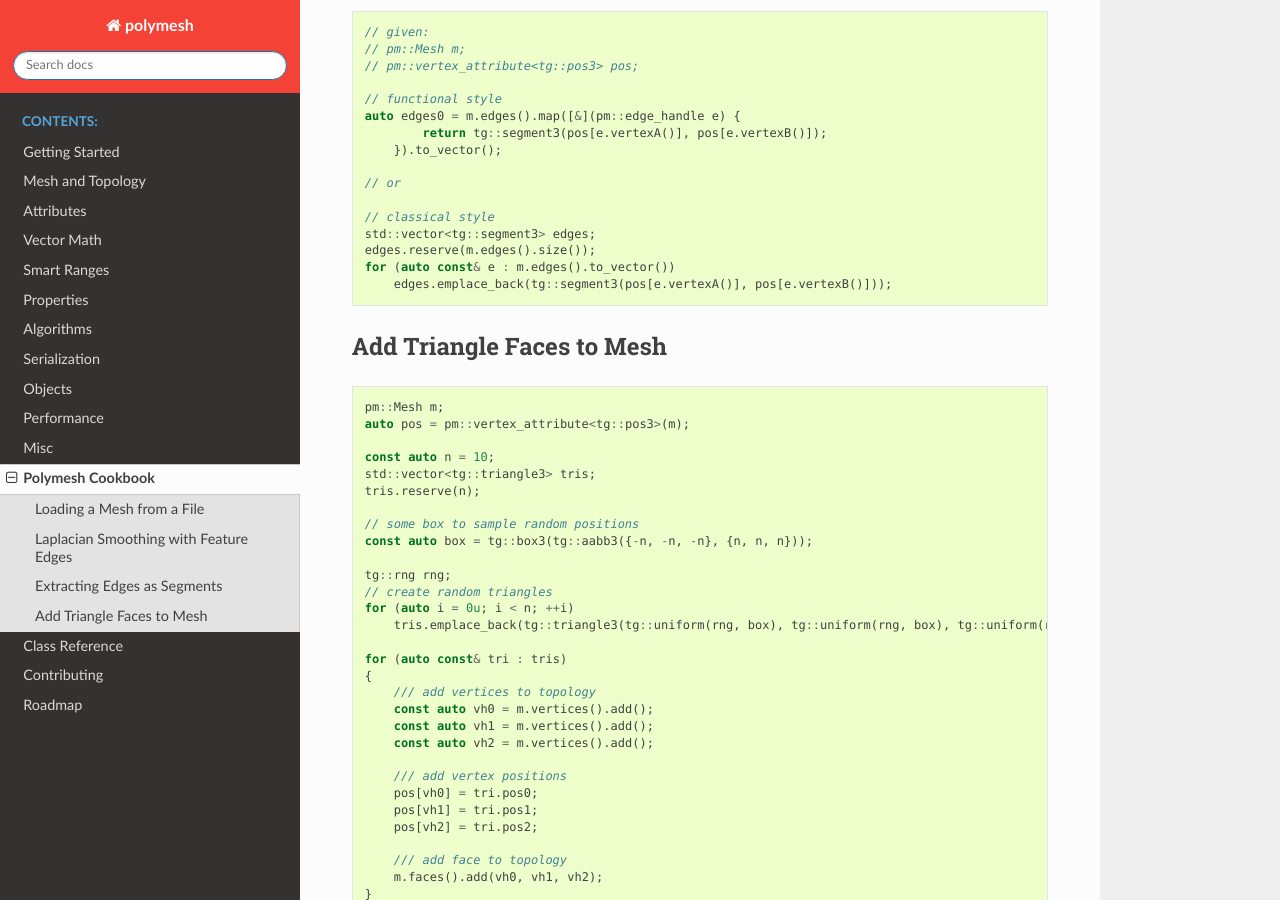
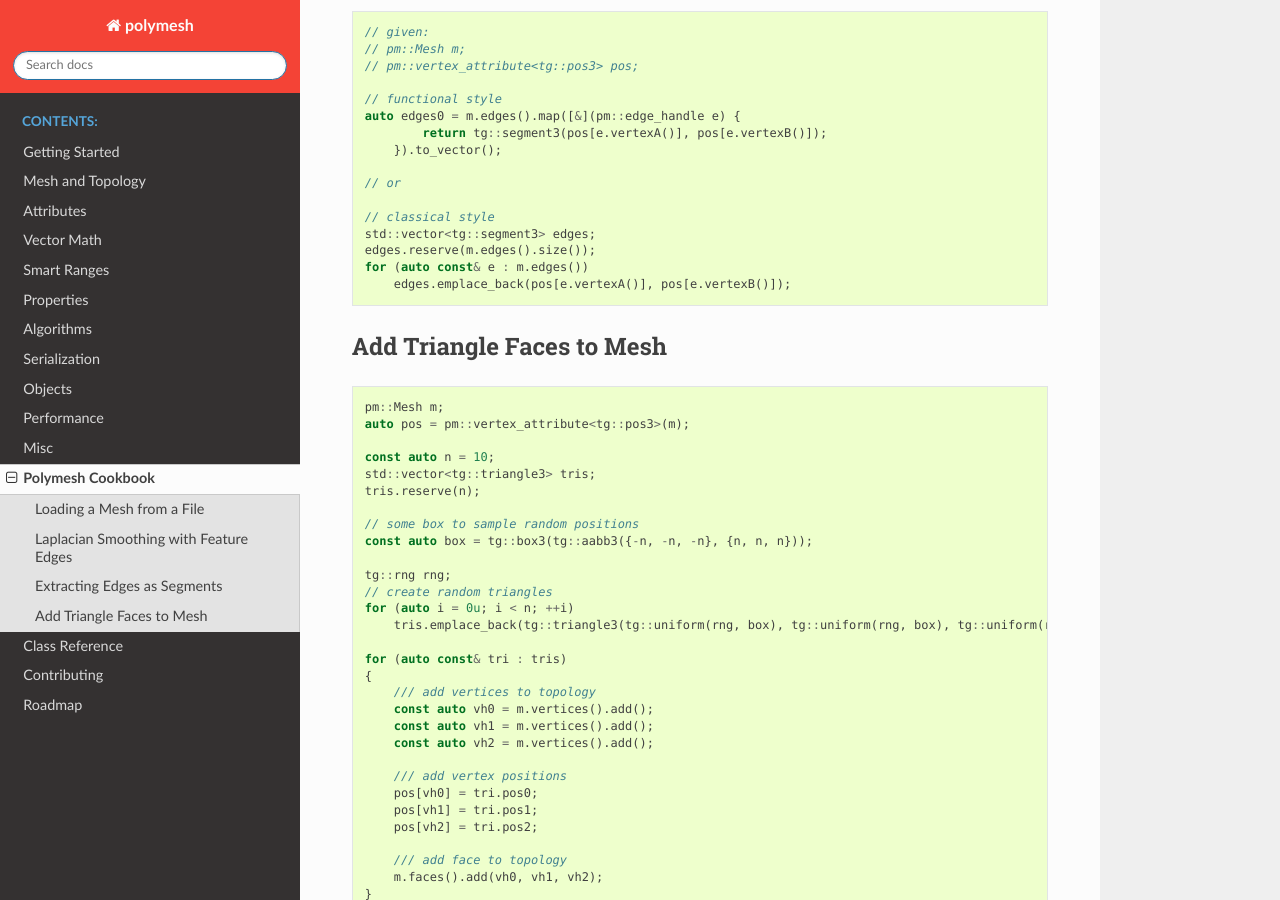
Before and after one commit to project-arcana/polymesh, a Sphinx documentation site: the page built from docs/cookbook.rst, in a window 1280 px wide and 900 px high, scrolled down 482 px. Built offline with Sphinx 7.4.7 and the Read the Docs theme 2.0.0, drawn with Linux system fonts in a browser that asks for light colours; pages that are not in the unit, such as notebooks, are missing from menus.

Commit message:
omit explicit ctor for segment, as emplace_back makes it redundant. fix copy paste error

```diff
--- a/docs/cookbook.rst
+++ b/docs/cookbook.rst
@@ -38,8 +38,8 @@ Extracting Edges as Segments
     // classical style
     std::vector<tg::segment3> edges;
     edges.reserve(m.edges().size());
-    for (auto const& e : m.edges().to_vector())
-        edges.emplace_back(tg::segment3(pos[e.vertexA()], pos[e.vertexB()]));
+    for (auto const& e : m.edges())
+        edges.emplace_back(pos[e.vertexA()], pos[e.vertexB()]);
 
 
 Add Triangle Faces to Mesh
```
